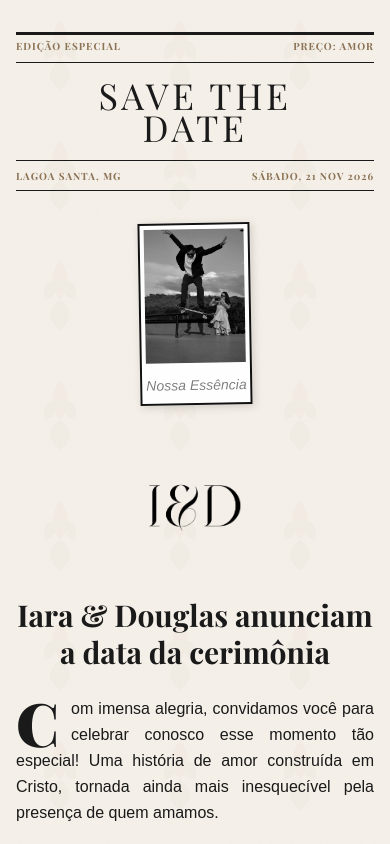
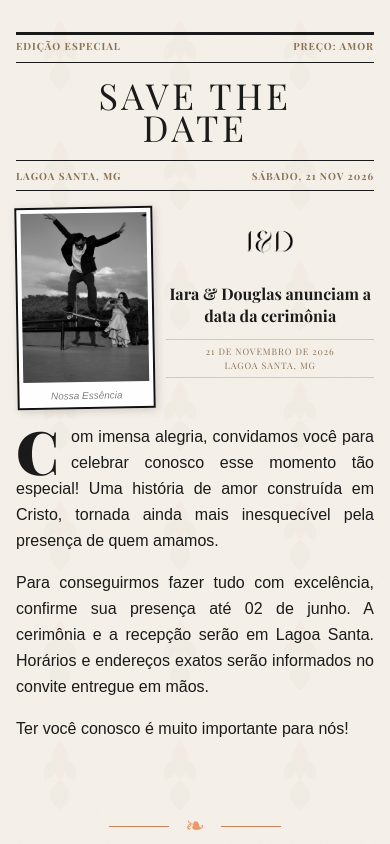
Before and after one commit to douglasjtds/save-the-date, a Next.js app: page / in a window 390 px wide. Shown: the top 844 px of the page. Built offline with nearby package versions, Linux system fonts and the light colour scheme; no server answers; a web font is replaced by a local one.

Commit message:
fix: correções na versão mobile

```diff
--- a/app/page.tsx
+++ b/app/page.tsx
@@ -28,21 +28,44 @@ export default function Home() {
           <article className="col-span-1 lg:col-span-2 order-1 lg:order-2 flex flex-col items-center max-w-(--max-width-content) mx-auto w-full">
             <Masthead />
 
-            {/* Mobile photo 1 */}
-            <figure className="block lg:hidden photo-editorial -rotate-1 max-w-70 mx-auto mt-8 mb-4">
+            {/* Mobile: spread de jornal — foto + manchete em duas colunas */}
+            <div className="lg:hidden grid grid-cols-[2fr_3fr] gap-3 items-start mt-4 mb-2 w-full">
+              <figure className="photo-editorial -rotate-1">
                 <div className="relative aspect-3/4 w-full">
                   <Image
                     src="/images/IMG_2711.JPG"
                     alt="Iara e Douglas"
                     fill
                     className="object-cover mix-blend-multiply"
-                  sizes="280px"
+                    sizes="38vw"
                   />
                 </div>
-              <figcaption className="text-center text-sm italic mt-3 mb-1 font-im-fell text-ink-muted">
+                <figcaption className="text-center text-[10px] italic mt-1.5 mb-0 font-im-fell text-ink-muted">
                   Nossa Essência
                 </figcaption>
               </figure>
+
+              <div className="flex flex-col items-center pt-1 gap-2">
+                <Image
+                  src="/logo_i-d.png"
+                  alt="Iara & Douglas"
+                  width={80}
+                  height={80}
+                  className="w-16 h-auto"
+                />
+                <h2 className="text-base font-bold leading-snug font-playfair text-ink text-center">
+                  Iara & Douglas anunciam a data da cerimônia
+                </h2>
+                <div className="w-full border-t border-b border-border py-1 mt-1">
+                  <p className="text-[9px] uppercase tracking-widest font-playfair text-ink-muted text-center leading-relaxed">
+                    21 de Novembro de 2026
+                  </p>
+                  <p className="text-[9px] uppercase tracking-widest font-playfair text-ink-muted text-center leading-relaxed">
+                    Lagoa Santa, MG
+                  </p>
+                </div>
+              </div>
+            </div>
 
             <Hero deadline={deadline} />
             <LilyDivider />
@@ -51,18 +74,18 @@ export default function Home() {
               <SearchSection guests={guests} deadline={deadline} />
             </section>
 
-            {/* Mobile photo 2 */}
-            <figure className="block lg:hidden photo-editorial rotate-2 max-w-70 mx-auto mt-8 mb-4">
-              <div className="relative aspect-3/4 w-full">
+            {/* Mobile: foto 2 full-width após o RSVP */}
+            <figure className="lg:hidden photo-editorial rotate-1 w-full mt-8 mb-4">
+              <div className="relative w-full aspect-3/4">
                 <Image
                   src="/images/IMG_2722.JPG"
                   alt="Conexão real"
                   fill
                   className="object-cover mix-blend-multiply"
-                  sizes="280px"
+                  sizes="100vw"
                 />
               </div>
-              <figcaption className="text-center text-sm italic mt-3 mb-1 font-im-fell text-ink-muted">
+              <figcaption className="text-center text-xs italic mt-2 mb-0 font-im-fell text-ink-muted">
                 Conexão real
               </figcaption>
             </figure>
--- a/components/Hero.tsx
+++ b/components/Hero.tsx
@@ -7,8 +7,8 @@ interface HeroProps {
 
 export default function Hero({ deadline }: HeroProps) {
   return (
-    <section className="w-full py-6">
-      <div className="text-center mb-6">
+    <section className="w-full pt-2 pb-6">
+      <div className="hidden lg:block text-center mb-6">
         <Image
           src="/logo_i-d.png"
           alt="Iara & Douglas"
```
Lines whose indentation alone changed are shown as unchanged.
